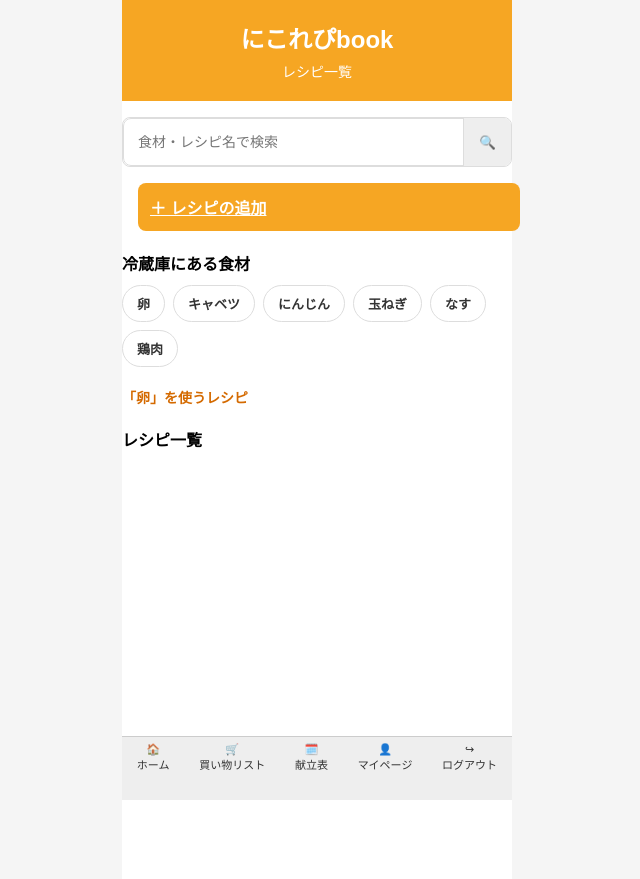
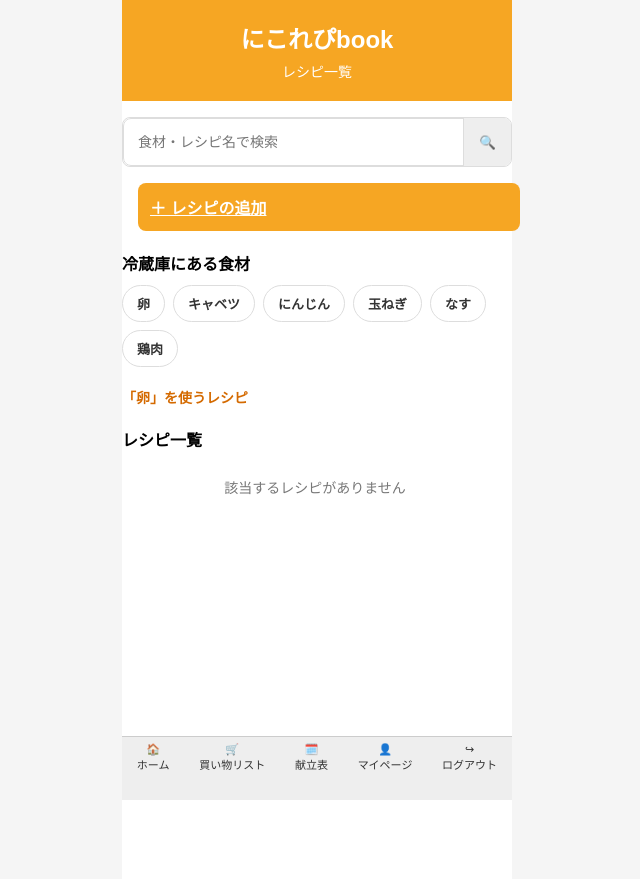
Before and after one commit to kann1025/nikorepibook, a Django app: a page that uses nikorepibook/app/templates/app/home.html in a window 1280 px wide. Shown: the top 879 px of the page, without its empty margins (323-963 px from the left). Run offline with Django 5.2, Linux system fonts and the light colour scheme; a user stored in the database is signed in; tables that the repository leaves empty hold one stand-in row (values such as "Sample post").

Commit message:
検索結果なしの表示

```diff
--- a/nikorepibook/app/static/style.css
+++ b/nikorepibook/app/static/style.css
@@ -1437,3 +1437,11 @@ form .main-image-upload {
   margin: 0 !important;
   padding: 0 !important;
 }
+
+.empty-recipe-message {
+  width: 100%;
+  margin: 16px 0;
+  text-align: center;
+  color: #777;
+  font-size: 14px;
+}
--- a/nikorepibook/app/templates/app/home.html
+++ b/nikorepibook/app/templates/app/home.html
@@ -65,6 +65,11 @@
             <p class="recipe-title">{{ recipe.title }}</p>
          </a>
 
+      {% empty %}
+        <p class="empty-recipe-message">
+          該当するレシピがありません
+        </p>
+
       {% endfor %}
 
     </div>
```
